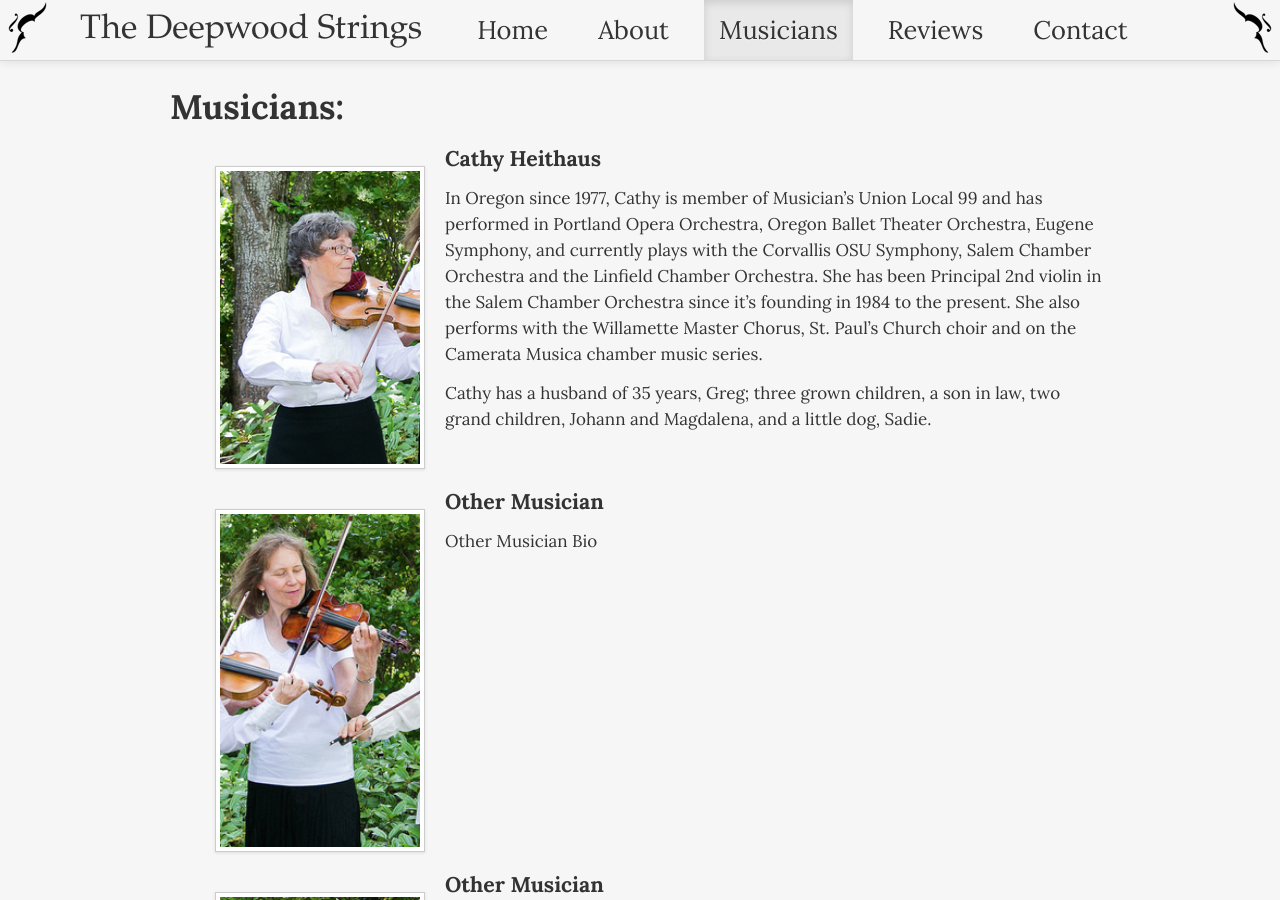
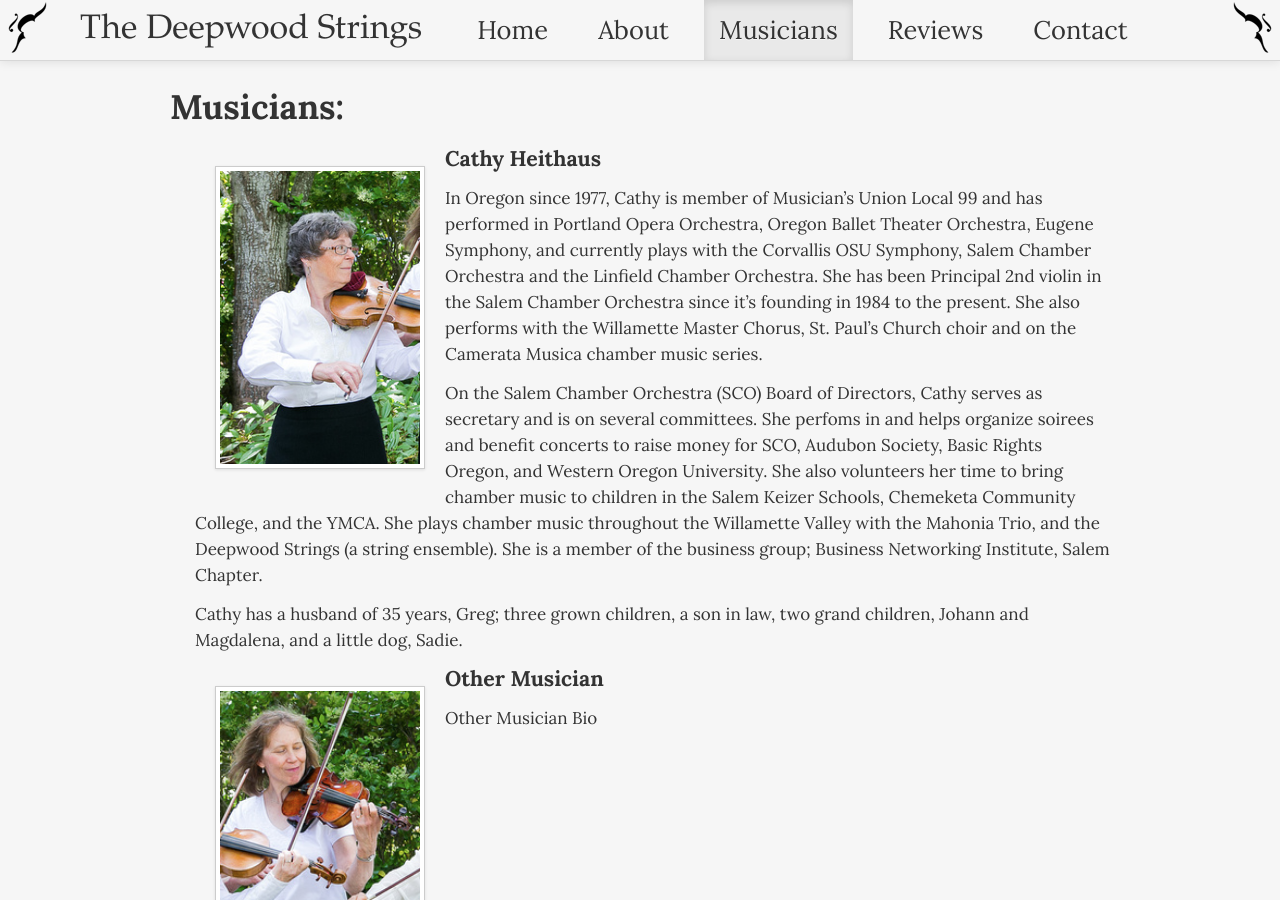
Before and after one commit to bheithaus/deepwood_strings, a Jekyll site: the page built from musicians/index.html, in a window 1280 px wide and 900 px high. Built offline with Jekyll 4.4.1, drawn with Linux system fonts in a browser that asks for light colours.

Commit message:
update musicians

```diff
--- a/musicians/index.html
+++ b/musicians/index.html
@@ -12,8 +12,10 @@ title: Musicians
           <img width="200" class="img-polaroid" src="{{site.url}}/images/group/cathy.png" alt="Deepwood Strings Cathy"/>
         </div>
         <h4>Cathy Heithaus</h4>
-				<p>In Oregon since 1977, Cathy is member of Musician’s Union Local 99 and has performed in Portland Opera Orchestra, Oregon Ballet Theater Orchestra, Eugene Symphony, and currently plays with the Corvallis OSU Symphony, Salem Chamber Orchestra and the Linfield Chamber Orchestra.  She has been Principal 2nd violin in the Salem Chamber Orchestra since it’s founding in 1984 to the present. She also performs with the Willamette Master Chorus, St. Paul’s Church choir and on the Camerata Musica chamber music series.</p><p>Cathy has a husband of 35 years, Greg; three grown children, a son in law, two grand children, Johann and Magdalena, and a little dog, Sadie.</p>
-			</li>
+				<p>In Oregon since 1977, Cathy is member of Musician’s Union Local 99 and has performed in Portland Opera Orchestra, Oregon Ballet Theater Orchestra, Eugene Symphony, and currently plays with the Corvallis OSU Symphony, Salem Chamber Orchestra and the Linfield Chamber Orchestra.  She has been Principal 2nd violin in the Salem Chamber Orchestra since it’s founding in 1984 to the present. She also performs with the Willamette Master Chorus, St. Paul’s Church choir and on the Camerata Musica chamber music series.</p>
+        <p>On the Salem Chamber Orchestra (SCO) Board of Directors, Cathy serves as secretary and is on several committees.  She perfoms in and helps organize soirees and benefit concerts to raise money for SCO, Audubon Society, Basic Rights Oregon, and Western Oregon University.  She also volunteers her time to bring chamber music to children in the Salem Keizer Schools, Chemeketa Community College, and the YMCA.  She plays chamber music throughout the Willamette Valley with the Mahonia Trio, and the Deepwood Strings (a string ensemble).  She is a member of the business group; Business Networking Institute, Salem Chapter.</p>
+        <p>Cathy has a husband of 35 years, Greg; three grown children, a son in law, two grand children, Johann and Magdalena, and a little dog, Sadie.</p>
+      </li>
 			<li>
         <div class="pull-left image">
           <img width="200" class="img-polaroid" src="{{site.url}}/images/group/lady.png" alt="Deepwood Strings Group Photo"/>
```
